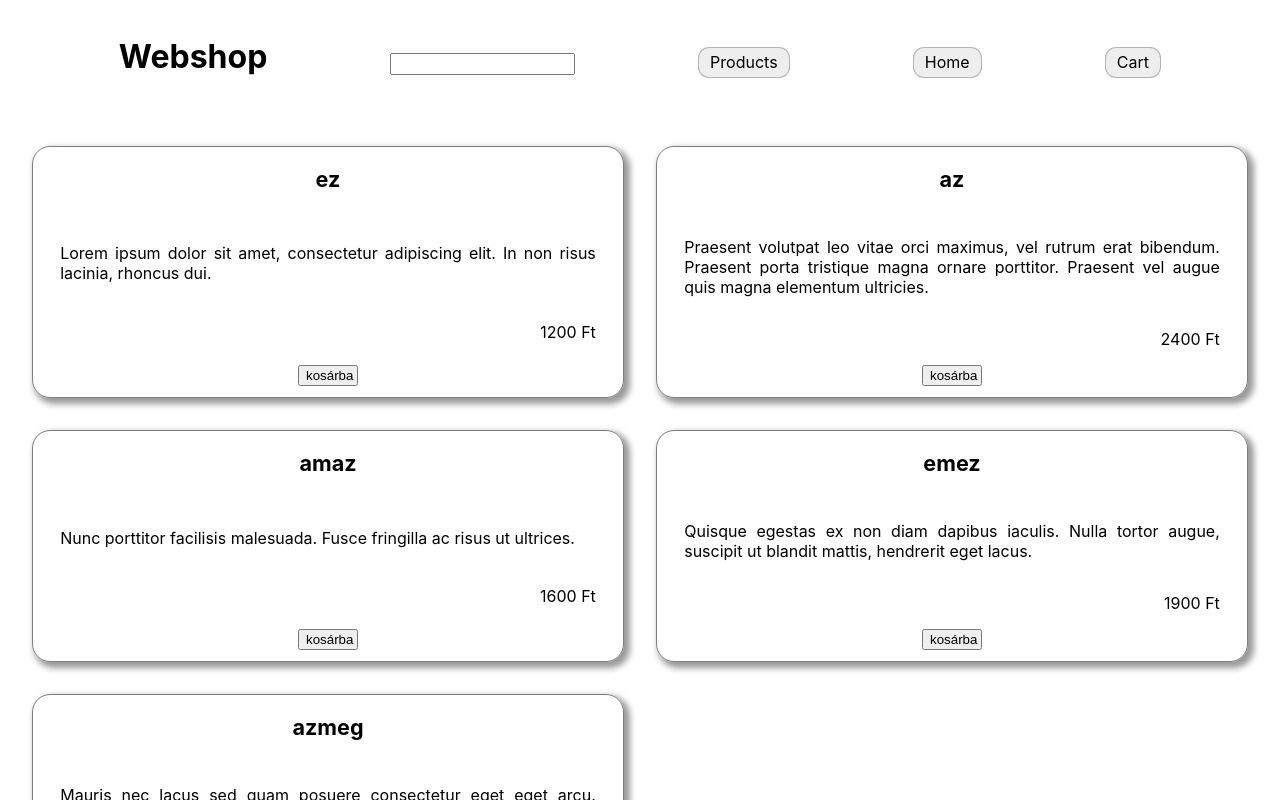
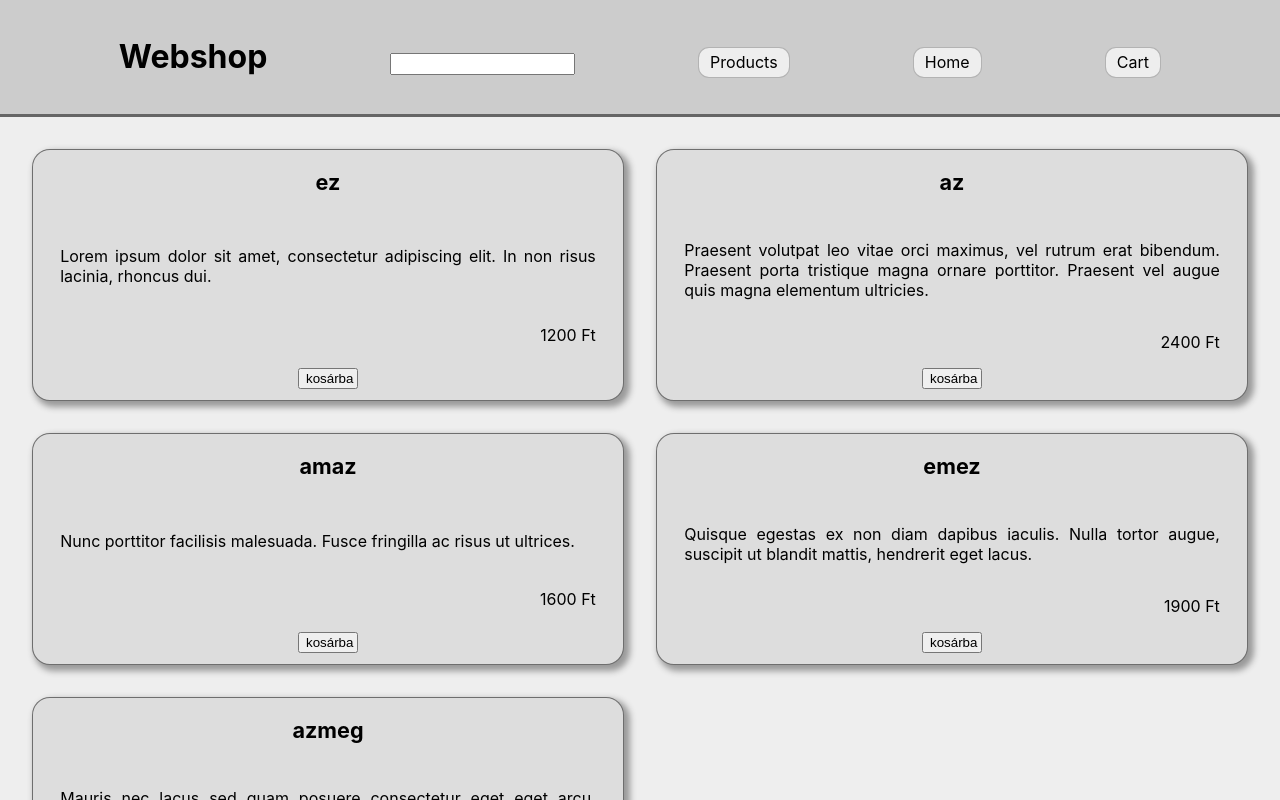
Before and after one commit to arondozsa/webshop, a React (Create React App) app: page /products in a window 1280 px wide. Shown: the top 800 px of the page. Built offline with nearby package versions, Linux system fonts and the light colour scheme.

Commit message:
added minimal prodct page

```diff
--- a/src/App.css
+++ b/src/App.css
@@ -4,7 +4,8 @@ header {
   padding: 1rem;
   justify-content: space-evenly;
   align-items: baseline;
-
+  background-color: #ccc;
+  border-bottom: 3px solid rgba(0,0,0,0.5);
 }
 header input {
   height: 1rem;
--- a/src/App.js
+++ b/src/App.js
@@ -7,19 +7,22 @@ import React from 'react'
 import { CartContext } from './CartContext';
 import Cart from './Cart';
 import { SearchContext } from './SearchContext';
+import ProductPage from './ProductPage';
+import Home from './Home';
 
 function App() {
   let [cart , setCart] = React.useState(null)
   let [search, setSearch] = React.useState('')
-  console.log(cart)
   return (
     <BrowserRouter>
     <SearchContext.Provider value = {{search : search, setSearch : setSearch}}>
       <CartContext.Provider value =  {{'cart' : cart , 'setCart' : setCart} }>
         <Header />
           <Routes>
-            <Route path = '/products/*' element = {<Products /> } />
-            <Route path = '/cart' element = { <Cart />} />
+            <Route path = 'products' element = {<Products /> } />
+            <Route path = 'products/:prod' element = {<ProductPage />} />
+            <Route path = '/cart' element = {<Cart />} />
+            <Route path = '/' element = {<Home />} />
           </Routes>
 
       </CartContext.Provider>
--- a/src/Cart.js
+++ b/src/Cart.js
@@ -1,20 +1,25 @@
 import React from "react";
 import { CartContext } from "./CartContext";
 import './Product.css'
+import { useNavigate } from "react-router";
 
 export default function Cart() {
 let { cart , setCart } = React.useContext(CartContext)
+let navigate = useNavigate()
   return (
     <div className="cartWrapper">
-   { cart && cart.map((e, i) => {
-      return (<div className = 'cartCard' key ={i}>
+    {cart && cart.map((e, i) => {
+      return (
+        <div className = 'cartCard' key ={i} onClick = {elm => {
+          if (elm.target.nodeName === "BUTTON") return
+          navigate(`/products/${Object.keys(e)}`)}}>
         <h4>{Object.keys(e)}</h4>
         <span>{100* Object.values(e)} Ft</span>
         <button onClick ={() => {
           setCart(cart.filter((item, i) => cart.indexOf(e) !== i))
         }}>kivesz</button>
-      </div>)
-    })}
+      </div>)})
+    }
     </div>
   )
 
--- /dev/null
+++ b/src/Home.js
@@ -0,0 +1,8 @@
+import React from 'react'
+
+export default function Home() {
+
+  return (
+    <h3>Üdv a webshopban</h3>
+  )
+}
--- a/src/Product.css
+++ b/src/Product.css
@@ -7,6 +7,7 @@
   border: 0.5px solid rgba(0,0,0,0.5);
   box-shadow: 4px 4px 6px 2px #999;
   border-radius: 18px;
+  background-color: #ddd;
 }
 .productsWrapper {
   display: grid;
@@ -49,6 +50,7 @@
   margin: 0.5rem;
   justify-self: center;
   width:90%;
+  background-color: #ddd;
 }
 .cartCard button {
   cursor: pointer;
--- a/src/Product.js
+++ b/src/Product.js
@@ -1,11 +1,16 @@
 import React from 'react'
 import { CartContext } from './CartContext'
 import './Product.css'
+import { useNavigate, useParams } from 'react-router'
 
 export default function Product({name, price, description}) {
   let cartContext = React.useContext(CartContext)
+  let navigate = useNavigate()
+  let { prod } = useParams()
   return (
-    <div className='productCard'>
+    <div className='productCard' onClick = {e => {
+      if (e.target.nodeName === "BUTTON") return
+      navigate(name)}}>
       <h4>{name}</h4>
       <p>{description}</p>
       <span>{100 * price} Ft</span>
--- /dev/null
+++ b/src/ProductPage.js
@@ -0,0 +1,23 @@
+import React from 'react'
+import { useParams } from 'react-router'
+import products from './products.json'
+import { CartContext } from './CartContext'
+
+export default function ProductPage() {
+  let { prod } = useParams()
+  let currentProd = products.find(e => e.name === prod)
+  let { cart, setCart } = React.useContext(CartContext)
+
+  return (
+    <div>
+      <h2>{currentProd.name}</h2>
+      <p>{currentProd.description}</p>
+      <span>{currentProd.price}</span>
+      <button onClick={() => cart !== null ?
+        setCart([...cart, { [currentProd.name] : currentProd.price } ])
+        :
+        setCart([{ [currentProd.name] : currentProd.price }])}>kosárba
+      </button>
+    </div>
+  )
+}
--- a/src/index.css
+++ b/src/index.css
@@ -5,6 +5,7 @@ body {
     sans-serif;
   -webkit-font-smoothing: antialiased;
   -moz-osx-font-smoothing: grayscale;
+  background: #eee;
 }
 
 code {
```
